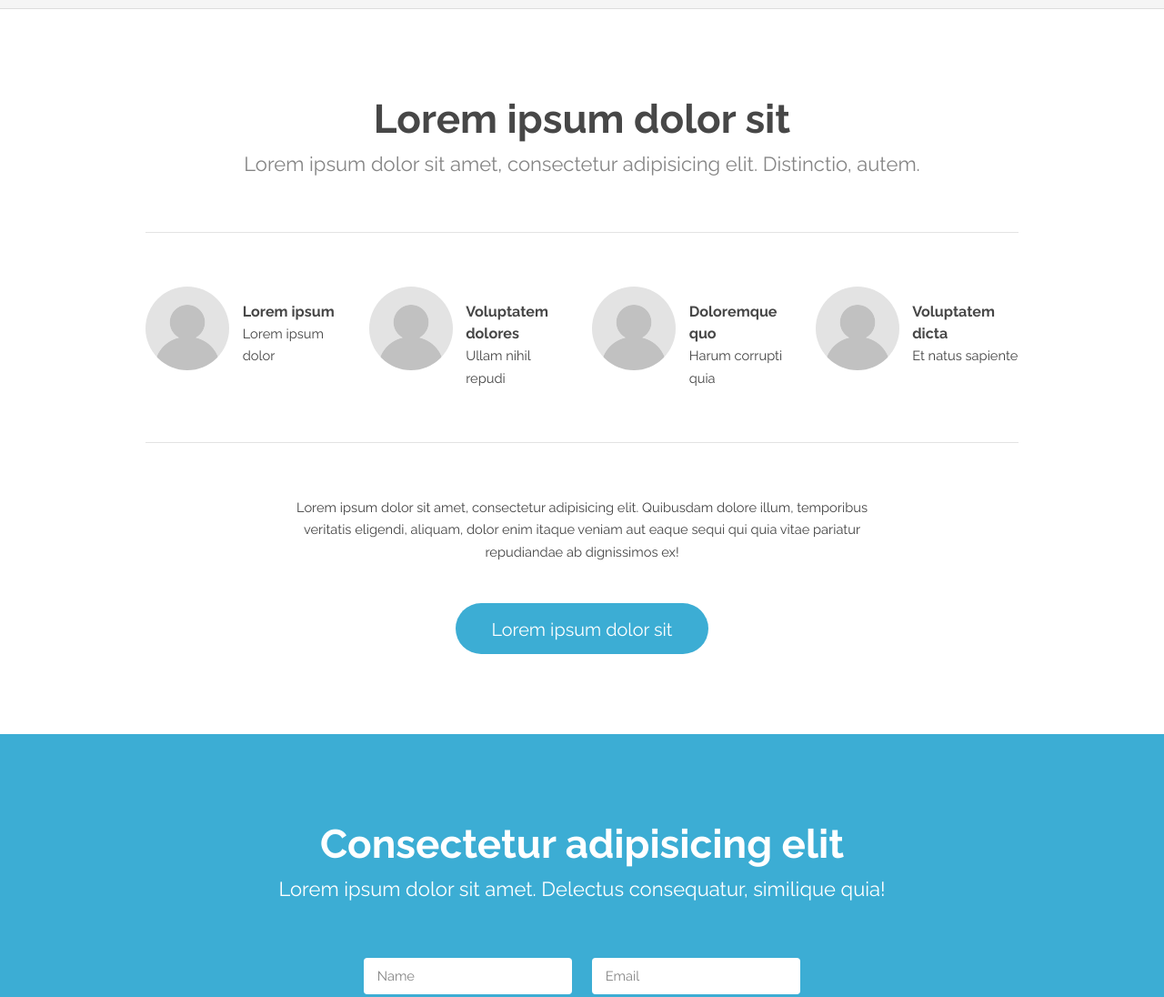
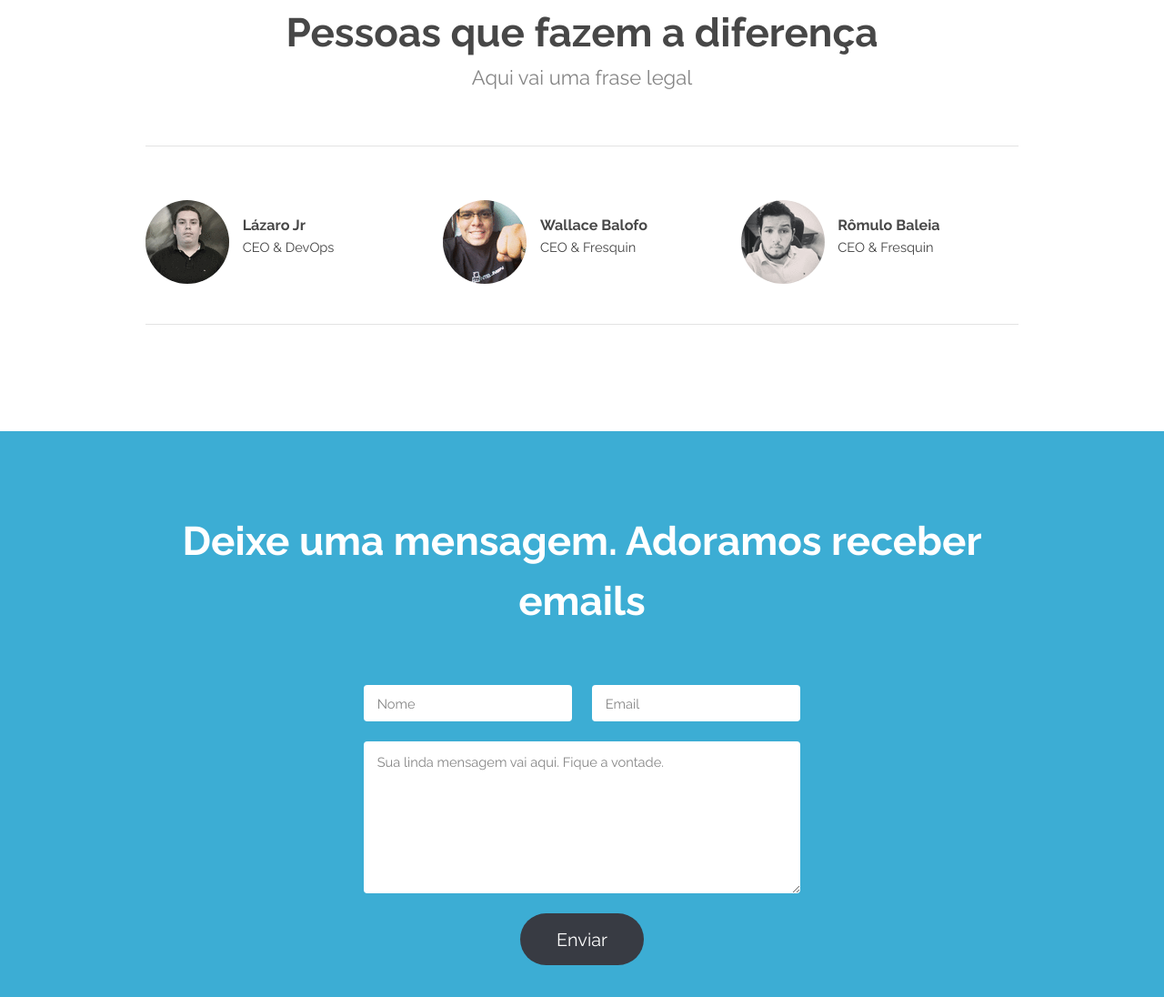
Before and after one commit to lazaropj/site, a plain HTML site: page index.html in a window 1280 px wide. Shown: the part 1362-2458 px from the top of the page at 91% size. Drawn offline with Linux system fonts and the light colour scheme.

Commit message:
alteracoes

```diff
--- a/index.html
+++ b/index.html
@@ -1,10 +1,5 @@
 <!DOCTYPE html>
-<!--
-	Transit by TEMPLATED
-	templated.co @templatedco
-	Released for free under the Creative Commons Attribution 3.0 license (templated.co/license)
--->
-<html lang="en">
+<html lang="pt">
 	<head>
 		<meta charset="UTF-8">
 		<title>Transit by TEMPLATED</title>
@@ -26,7 +21,6 @@
 
 		<!-- Header -->
 			<header id="header">
-				<h1><a href="index.html">Transit</a></h1>
 				<nav id="nav">
 					<ul>
 						<li><a href="index.html">Home</a></li>
@@ -39,13 +33,8 @@
 
 		<!-- Banner -->
 			<section id="banner">
-				<h2>Hi. This is Transit.</h2>
-				<p>Lorem ipsum dolor sit amet, consectetur adipisicing elit.</p>
-				<ul class="actions">
-					<li>
-						<a href="#" class="button big">Lorem ipsum dolor</a>
-					</li>
-				</ul>
+				<h2>Outspoken Solutions</h2>
+				<p>Confiança e rapidez para entregar o melhor software para você.</p>
 			</section>
 
 		<!-- One -->
@@ -85,41 +74,28 @@
 			<section id="two" class="wrapper style2 special">
 				<div class="container">
 					<header class="major">
-						<h2>Lorem ipsum dolor sit</h2>
-						<p>Lorem ipsum dolor sit amet, consectetur adipisicing elit. Distinctio, autem.</p>
+						<h2>Pessoas que fazem a diferença</h2>
+						<p>Aqui vai uma frase legal</p>
 					</header>
 					<section class="profiles">
 						<div class="row">
-							<section class="3u 6u(medium) 12u$(xsmall) profile">
-								<img src="images/profile_placeholder.gif" alt="" />
-								<h4>Lorem ipsum</h4>
-								<p>Lorem ipsum dolor</p>
+							<section class="4u 6u(medium) 12u$(xsmall) profile">
+								<img src="images/lazaro_pequeno.gif" alt="" />
+								<h4>Lázaro Jr</h4>
+								<p>CEO & DevOps</p>
 							</section>
-							<section class="3u 6u$(medium) 12u$(xsmall) profile">
-								<img src="images/profile_placeholder.gif" alt="" />
-								<h4>Voluptatem dolores</h4>
-								<p>Ullam nihil repudi</p>
+							<section class="4u 6u$(medium) 12u$(xsmall) profile">
+								<img src="images/walla_pequeno.gif" alt="" />
+								<h4>Wallace Balofo</h4>
+								<p>CEO & Fresquin</p>
 							</section>
-							<section class="3u 6u(medium) 12u$(xsmall) profile">
-								<img src="images/profile_placeholder.gif" alt="" />
-								<h4>Doloremque quo</h4>
-								<p>Harum corrupti quia</p>
-							</section>
-							<section class="3u$ 6u$(medium) 12u$(xsmall) profile">
-								<img src="images/profile_placeholder.gif" alt="" />
-								<h4>Voluptatem dicta</h4>
-								<p>Et natus sapiente</p>
+							<section class="4u 6u(medium) 12u$(xsmall) profile">
+								<img src="images/romulo_pequeno.gif" alt="" />
+								<h4>Rômulo Baleia</h4>
+								<p>CEO & Fresquin</p>
 							</section>
 						</div>
 					</section>
-					<footer>
-						<p>Lorem ipsum dolor sit amet, consectetur adipisicing elit. Quibusdam dolore illum, temporibus veritatis eligendi, aliquam, dolor enim itaque veniam aut eaque sequi qui quia vitae pariatur repudiandae ab dignissimos ex!</p>
-						<ul class="actions">
-							<li>
-								<a href="#" class="button big">Lorem ipsum dolor sit</a>
-							</li>
-						</ul>
-					</footer>
 				</div>
 			</section>
 
@@ -127,25 +103,24 @@
 			<section id="three" class="wrapper style3 special">
 				<div class="container">
 					<header class="major">
-						<h2>Consectetur adipisicing elit</h2>
-						<p>Lorem ipsum dolor sit amet. Delectus consequatur, similique quia!</p>
+						<h2>Deixe uma mensagem. Adoramos receber emails</h2>
 					</header>
 				</div>
 				<div class="container 50%">
 					<form action="#" method="post">
 						<div class="row uniform">
 							<div class="6u 12u$(small)">
-								<input name="name" id="name" value="" placeholder="Name" type="text">
+								<input name="name" id="name" value="" placeholder="Nome" type="text">
 							</div>
 							<div class="6u$ 12u$(small)">
 								<input name="email" id="email" value="" placeholder="Email" type="email">
 							</div>
 							<div class="12u$">
-								<textarea name="message" id="message" placeholder="Message" rows="6"></textarea>
+								<textarea name="message" id="message" placeholder="Sua linda mensagem vai aqui. Fique a vontade." rows="6"></textarea>
 							</div>
 							<div class="12u$">
 								<ul class="actions">
-									<li><input value="Send Message" class="special big" type="submit"></li>
+									<li><input value="Enviar" class="special big" type="submit"></li>
 								</ul>
 							</div>
 						</div>
@@ -153,7 +128,8 @@
 				</div>
 			</section>
 
-		<!-- Footer -->
+		<!-- Footer
+
 			<footer id="footer">
 				<div class="container">
 					<section class="links">
@@ -227,6 +203,7 @@
 					</div>
 				</div>
 			</footer>
+			-->
 
 	</body>
 </html>
```
Also changed, not shown: images/lazaro.png (added), images/lazaro_pequeno.gif (added), images/role.jpg (added), images/romulo_pequeno.gif (added), images/walla_pequeno.gif (added), images/youareawsomw.jpg (added), 1 other file.
